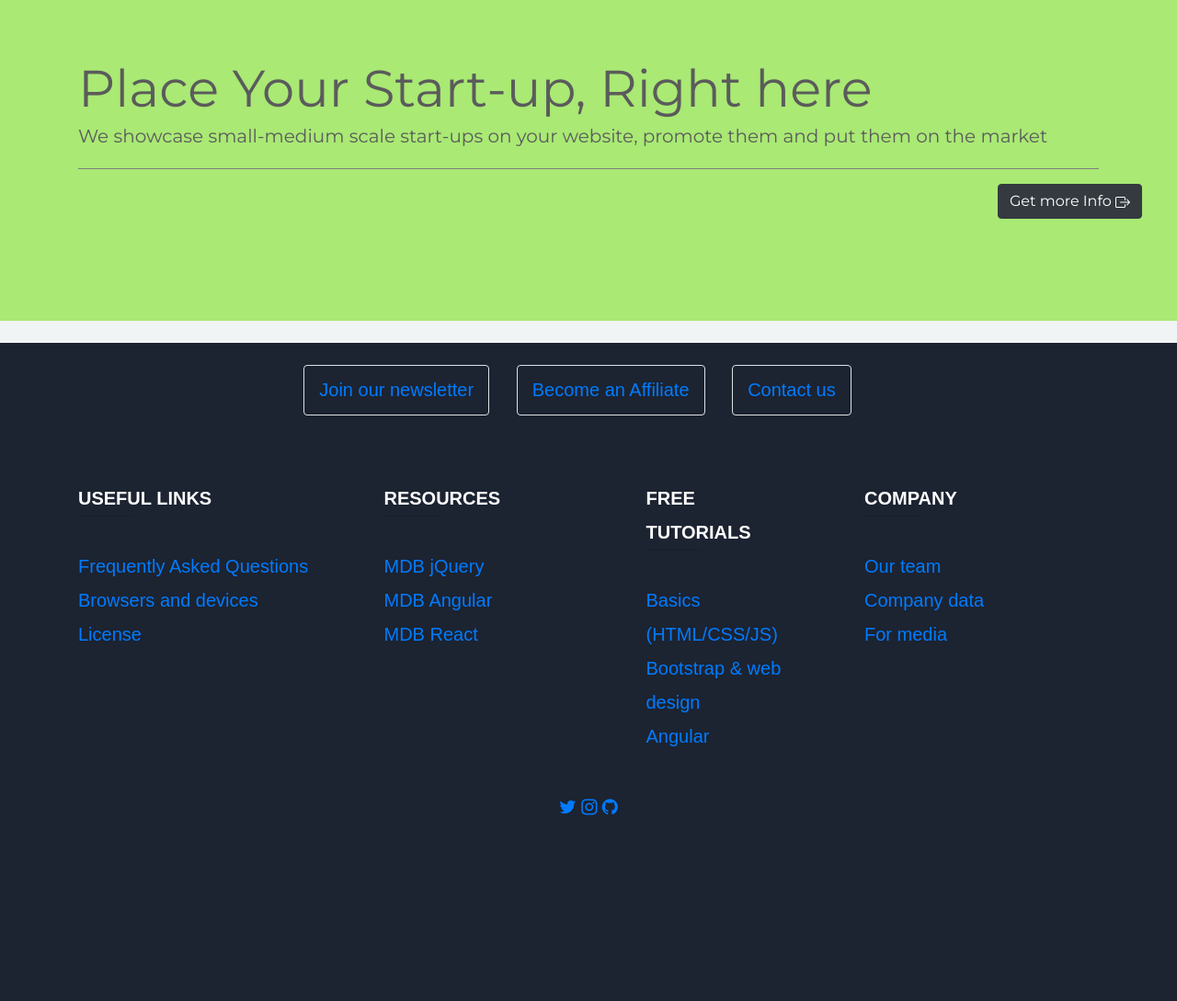
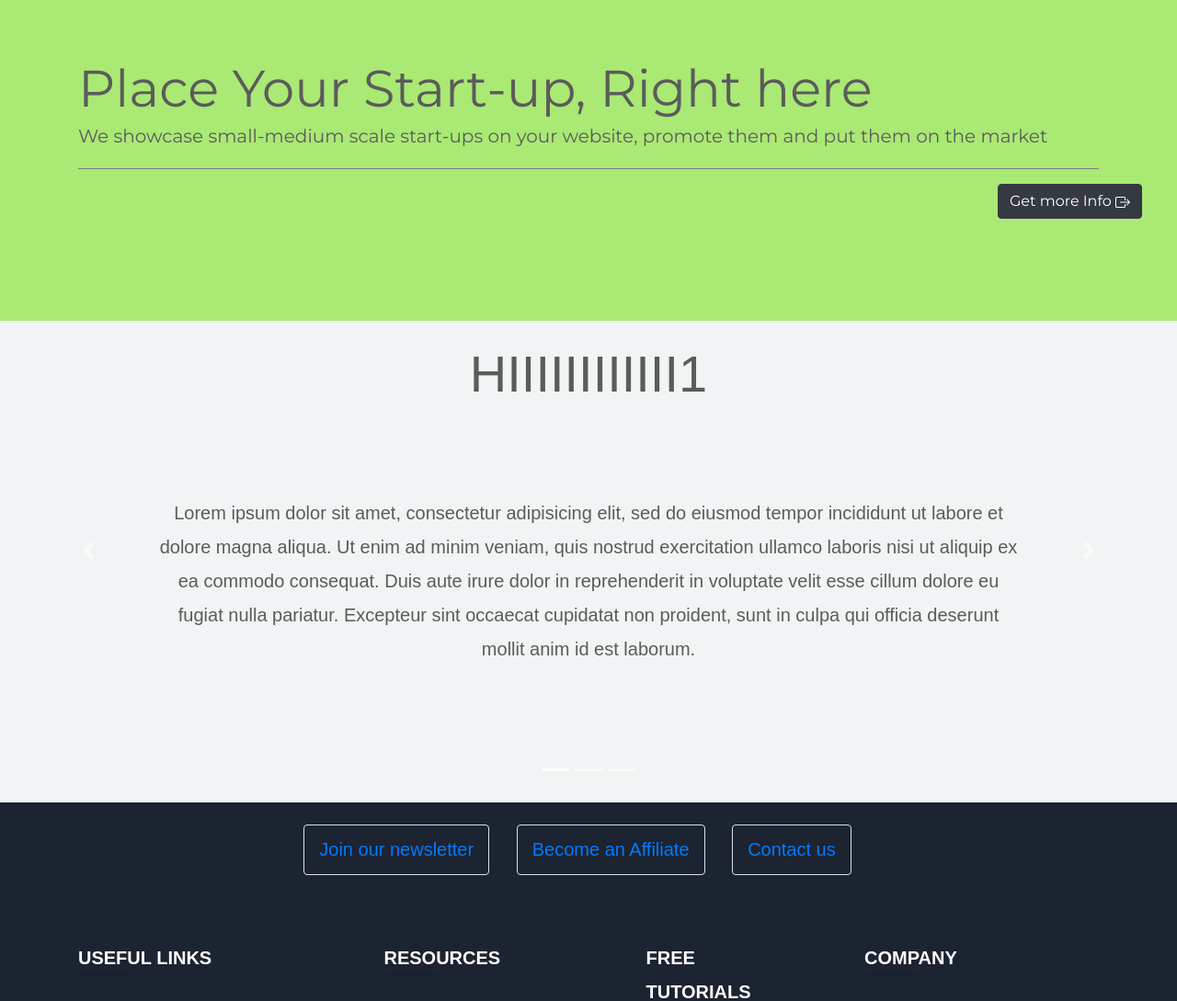
Before and after one commit to prachipatel01/Web_Tech_project, a PHP site: page / in a window 1280 px wide. Shown: the part 551-1640 px from the top of the page at 92% size. Before the commit the page ends 1438 px from the top, so only its background shows below. Run offline with PHP 8.4, Linux system fonts and the light colour scheme.

Commit message:
Text-slider

```diff
--- a/assets/css/index.css
+++ b/assets/css/index.css
@@ -115,3 +115,13 @@ input, select, textarea {
 		max-height: 550px;
 		width: auto;
 	}
+
+	.carousel-item.active,
+.carousel-item-next,
+.carousel-item-prev{
+    display:block;
+}
+
+.container-text-slider{
+	padding:100px;
+}
--- a/index.html
+++ b/index.html
@@ -96,6 +96,43 @@
                 </div>
         <!--Jumbotron-->
 
+				<!--Text Slider -->
+				<div id="carouselExampleIndicators" class="carousel slide" data-ride="carousel">
+				  <ol class="carousel-indicators">
+				    <li data-target="#carouselExampleIndicators" data-slide-to="0" class="active"></li>
+				    <li data-target="#carouselExampleIndicators" data-slide-to="1"></li>
+				    <li data-target="#carouselExampleIndicators" data-slide-to="2"></li>
+				  </ol>
+				  <div class="carousel-inner" role="listbox">
+				    <div class="carousel-item active  text-center p-4">
+				      <h3 class="display-4">HIIIIIIIIIIII1</h3>
+							<div class="container container-text-slider">
+									<p>Lorem ipsum dolor sit amet, consectetur adipisicing elit, sed do eiusmod tempor incididunt ut labore et dolore magna aliqua. Ut enim ad minim veniam, quis nostrud exercitation ullamco laboris nisi ut aliquip ex ea commodo consequat. Duis aute irure dolor in reprehenderit in voluptate velit esse cillum dolore eu fugiat nulla pariatur. Excepteur sint occaecat cupidatat non proident, sunt in culpa qui officia deserunt mollit anim id est laborum.</p>
+							</div>
+
+				    </div>
+				    <div class="carousel-item text-center p-4">
+							<h3 class="display-4">HIIIIIIIIIIII2</h3>
+						 <div class="container container-text-slider">
+								 <p>Lorem ipsum dolor sit amet, consectetur adipisicing elit, sed do eiusmod tempor incididunt ut labore et dolore magna aliqua. Ut enim ad minim veniam, quis nostrud exercitation ullamco laboris nisi ut aliquip ex ea commodo consequat. Duis aute irure dolor in reprehenderit in voluptate velit esse cillum dolore eu fugiat nulla pariatur. Excepteur sint occaecat cupidatat non proident, sunt in culpa qui officia deserunt mollit anim id est laborum.</p>
+						 </div>
+				    </div>
+				    <div class="carousel-item text-center p-4">
+							<h3 class="display-4">HIIIIIIIIIIII3</h3>
+							<div class="container container-text-slider">
+									<p>Lorem ipsum dolor sit amet, consectetur adipisicing elit, sed do eiusmod tempor incididunt ut labore et dolore magna aliqua. Ut enim ad minim veniam, quis nostrud exercitation ullamco laboris nisi ut aliquip ex ea commodo consequat. Duis aute irure dolor in reprehenderit in voluptate velit esse cillum dolore eu fugiat nulla pariatur. Excepteur sint occaecat cupidatat non proident, sunt in culpa qui officia deserunt mollit anim id est laborum.</p>
+							</div>
+ 					 </div>
+				    </div>
+				  <a class="carousel-control-prev" href="#carouselExampleIndicators" role="button" data-slide="prev">
+				    <span class="carousel-control-prev-icon" aria-hidden="true"></span>
+				    <span class="sr-only">Previous</span>
+				  </a>
+				  <a class="carousel-control-next" href="#carouselExampleIndicators" role="button" data-slide="next">
+				    <span class="carousel-control-next-icon" aria-hidden="true"></span>
+				    <span class="sr-only">Next</span>
+				  </a>
+				</div>
         <!--footer-->
                 <footer id="footer" class="page-footer unique-color-dark mt-4 text-white" style="padding-left: 0px; background-color: #1c2331;">
                     <div class="info-color-dark text-center py-4">
```
